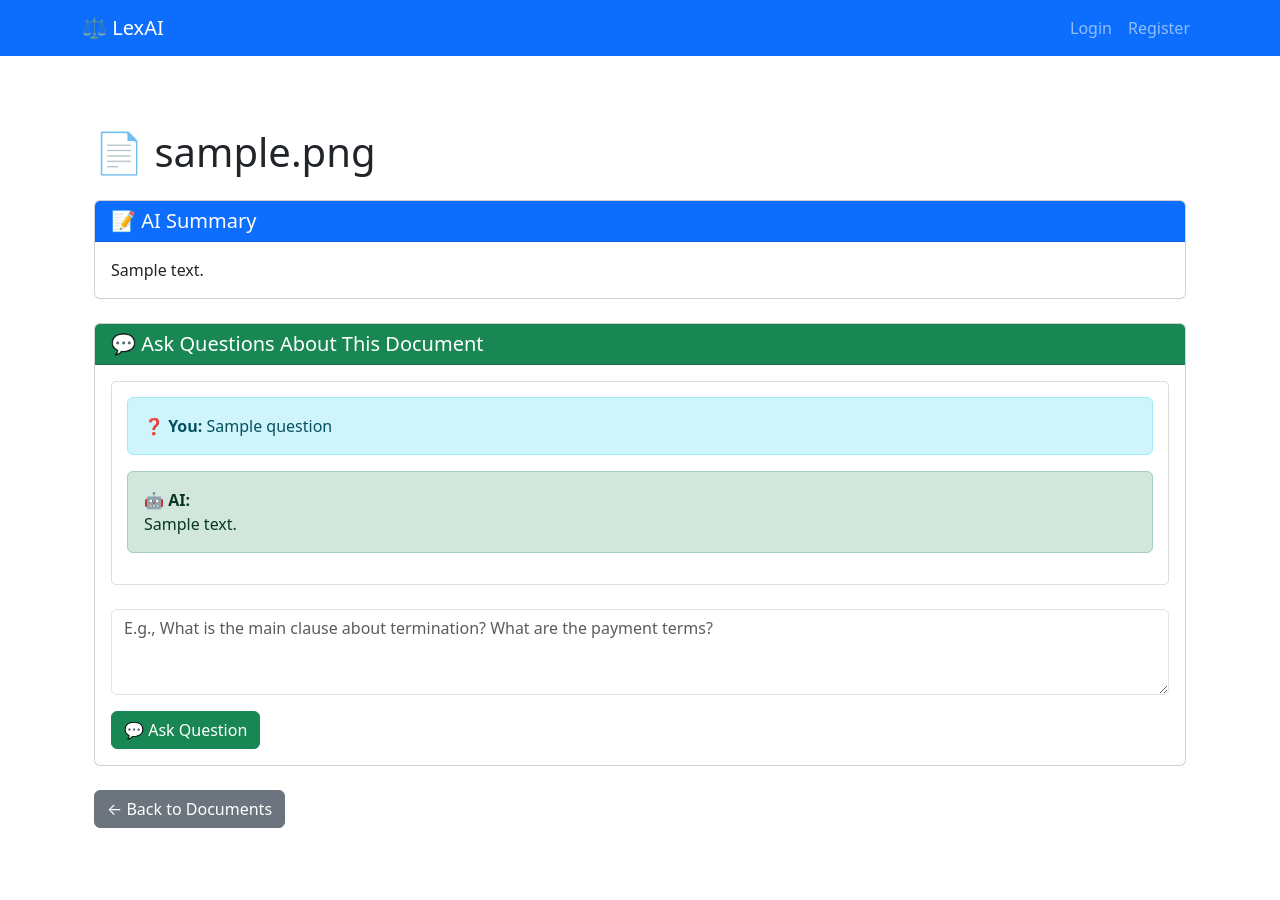
After one commit to apoorvaagrawal900-afk/AI-Powered-Legal-Assistance-Lawyer-Appointment, a Flask app: template templates/client/view_document.html in a window 1280 px wide. The commit adds this page. Run offline with Flask 3, Linux system fonts and the light colour scheme; the template is opened without the code that fills it: values that come from a table or form of the project are taken from there, others are empty; tables that the repository leaves empty hold one stand-in row (values such as "Sample post").

Commit message:
Added document summarization feature

```diff
--- a/app.py
+++ b/app.py
@@ -1,9 +1,17 @@
 from flask import Flask
-from models import db, User, Client, Lawyer, Appointment
+from models import db, User, Client, Lawyer, Appointment, Document, Question
 from config import Config
 from flask_login import LoginManager, login_user, logout_user, login_required, current_user
 from flask import render_template, redirect, url_for, flash, request
 from functools import wraps
+import os
+import json
+import fitz  # PyMuPDF
+from google import genai
+from dotenv import load_dotenv
+from datetime import datetime
+
+
 
 app=Flask(__name__)
 app.config.from_object(Config)
@@ -17,9 +25,66 @@ login_manager.init_app(app)
 with app.app_context():
     db.create_all()
 
+# Load environment variables
+load_dotenv()
+
+# Initialize Gemini client
+gemini_client = genai.Client(api_key=os.getenv('GEMINI_API_KEY'))
+
+# Create uploads folder
+UPLOAD_FOLDER = 'uploads'
+os.makedirs(UPLOAD_FOLDER, exist_ok=True)
+
 @login_manager.user_loader
 def load_user(user_id):
     return User.query.get(int(user_id))
+
+# ========== AI Helper Functions (Gemini) ==========
+
+def extract_text_from_pdf(file_path):
+    """Extract text from PDF using PyMuPDF"""
+    doc = fitz.open(file_path)
+    text = ""
+    for page in doc:
+        text += page.get_text()
+    doc.close()
+    return text
+
+def generate_summary(text):
+    """Generate summary using Gemini (bullet points)"""
+    try:
+        prompt = f"""You are a legal document summarization expert. Summarize the following legal text in detailed bullet points covering all key clauses, terms, and important information.
+
+Legal Document:
+{text[:3000]}
+
+Provide the summary as bullet points (use - for each point). Cover all important sections, clauses, definitions, rights, obligations, and key terms."""
+
+        response = gemini_client.models.generate_content(
+            model="gemini-3.6-flash",
+            contents=prompt
+        )
+        return response.text
+    except Exception as e:
+        return f"Error generating summary: {str(e)}"
+
+def classify_legal_issue(description):
+    """Classify legal issue into category using Gemini"""
+    try:
+        prompt = f"""You are a legal classification expert. Classify legal issues into these categories: Property, Employment, Family, Criminal, Consumer, Corporate, or Other.
+
+Legal Issue Description:
+{description}
+
+Respond with ONLY the category name (one word):"""
+
+        response = gemini_client.models.generate_content(
+            model="gemini-3.6-flash",
+            contents=prompt
+        )
+        return response.text.strip()
+    except Exception as e:
+        return "Other"
 
 
 @app.route('/')
@@ -416,7 +481,100 @@ def unblacklist_user(user_id):
         flash(f'{user.role.title()} removed from blacklist.', 'success')
     return redirect(url_for('manage_users'))
 
+# ========== Document Routes (Milestone 3) ==========
 
+@app.route('/client/documents')
+@login_required
+@role_required('client')
+def client_documents():
+    """View all uploaded documents"""
+    client_profile = Client.query.filter_by(user_id=current_user.id).first()
+    documents = Document.query.filter_by(client_id=client_profile.id).order_by(Document.uploaded_at.desc()).all()
+    return render_template('client/documents.html', documents=documents)
+
+@app.route('/client/document/upload', methods=['GET', 'POST'])
+@login_required
+@role_required('client')
+def upload_document():
+    """Upload and summarize PDF document"""
+    if request.method == 'POST':
+        if 'file' not in request.files:
+            flash('No file selected', 'error')
+            return redirect(request.url)
+
+        file = request.files['file']
+        if file.filename == '':
+            flash('No file selected', 'error')
+            return redirect(request.url)
+
+        if file and file.filename.endswith('.pdf'):
+            # Save file
+            filename = f"{datetime.utcnow().timestamp()}_{file.filename}"
+            file_path = os.path.join(UPLOAD_FOLDER, filename)
+            file.save(file_path)
+
+            # Extract text
+            text = extract_text_from_pdf(file_path)
+
+            # Generate summary
+            summary = generate_summary(text)
+
+            # Save to database
+            client_profile = Client.query.filter_by(user_id=current_user.id).first()
+            new_doc = Document(
+                client_id=client_profile.id,
+                filename=file.filename,
+                file_path=file_path,
+                summary=summary
+            )
+            db.session.add(new_doc)
+            db.session.commit()
+
+            flash('Document uploaded and summarized successfully!', 'success')
+            return redirect(url_for('client_documents'))
+        else:
+            flash('Please upload a PDF file only', 'error')
+            return redirect(request.url)
+
+    return render_template('client/upload_document.html')
+
+@app.route('/client/document/<int:doc_id>')
+@login_required
+@role_required('client')
+def view_document(doc_id):
+    """View document details, summary, and Q&A history"""
+    document = Document.query.get_or_404(doc_id)
+    questions = Question.query.filter_by(document_id=doc_id).order_by(Question.created_at.asc()).all()
+    return render_template('client/view_document.html', document=document, questions=questions)
+
+@app.route('/client/document/<int:doc_id>/ask', methods=['GET', 'POST'])
+@login_required
+@role_required('client')
+def ask_document_question(doc_id):
+    """Ask questions about document"""
+    document = Document.query.get_or_404(doc_id)
+
+    if request.method == 'POST':
+        question_text = request.form.get('question')
+
+        # Extract text from PDF
+        text = extract_text_from_pdf(document.file_path)
+
+        # Get answer
+        answer = answer_document_question(text, question_text)
+
+        # Save to database
+        new_question = Question(
+            document_id=doc_id,
+            question=question_text,
+            answer=answer
+        )
+        db.session.add(new_question)
+        db.session.commit()
+
+        return redirect(url_for('view_document', doc_id=doc_id))
+
+    return redirect(url_for('view_document', doc_id=doc_id))
 
 @app.route('/create_admin')
 def create_admin():
--- /dev/null
+++ b/templates/client/view_document.html
@@ -0,0 +1,62 @@
+{% extends "base.html" %}
+
+{% block title %}Document Summary & Q&A{% endblock %}
+
+{% block content %}
+<div class="container py-5">
+    <h1 class="mb-4">📄 {{ document.filename }}</h1>
+
+    <!-- Summary Section -->
+    <div class="card mb-4">
+        <div class="card-header bg-primary text-white">
+            <h5 class="mb-0">📝 AI Summary</h5>
+        </div>
+        <div class="card-body">
+            {% if document.summary %}
+            <div style="white-space: pre-line;">{{ document.summary }}</div>
+            {% else %}
+            <p class="text-muted">No summary available.</p>
+            {% endif %}
+        </div>
+    </div>
+
+    <!-- Q&A Chat Section -->
+    <div class="card mb-4">
+        <div class="card-header bg-success text-white">
+            <h5 class="mb-0">💬 Ask Questions About This Document</h5>
+        </div>
+        <div class="card-body">
+            <!-- Chat History -->
+            <div class="mb-4" style="max-height: 500px; overflow-y: auto; border: 1px solid #ddd; padding: 15px; border-radius: 5px;">
+                {% if questions %}
+                    {% for qa in questions %}
+                    <div class="mb-3">
+                        <div class="alert alert-info">
+                            <strong>❓ You:</strong> {{ qa.question }}
+                        </div>
+                        <div class="alert alert-success">
+                            <strong>🤖 AI:</strong>
+                            <div style="white-space: pre-line;">{{ qa.answer }}</div>
+                        </div>
+                    </div>
+                    {% endfor %}
+                {% else %}
+                <p class="text-muted text-center">No questions asked yet. Start by asking your first question below!</p>
+                {% endif %}
+            </div>
+
+            <!-- Ask Question Form -->
+            <form method="POST" action="{{ url_for('ask_document_question', doc_id=document.id) }}">
+                <div class="mb-3">
+                    <textarea name="question" class="form-control" rows="3" placeholder="E.g., What is the main clause about termination? What are the payment terms?" required></textarea>
+                </div>
+                <button type="submit" class="btn btn-success">💬 Ask Question</button>
+            </form>
+        </div>
+    </div>
+
+    <div class="mt-4">
+        <a href="{{ url_for('client_documents') }}" class="btn btn-secondary">← Back to Documents</a>
+    </div>
+</div>
+{% endblock %}
```
Also changed, not shown: models.py (+27 -11 lines), templates/client/dashboard.html (+11 -0 lines), templates/client/documents.html (added, +35 -0 lines), templates/client/upload_document.html (added, +26 -0 lines), 1 other file.
